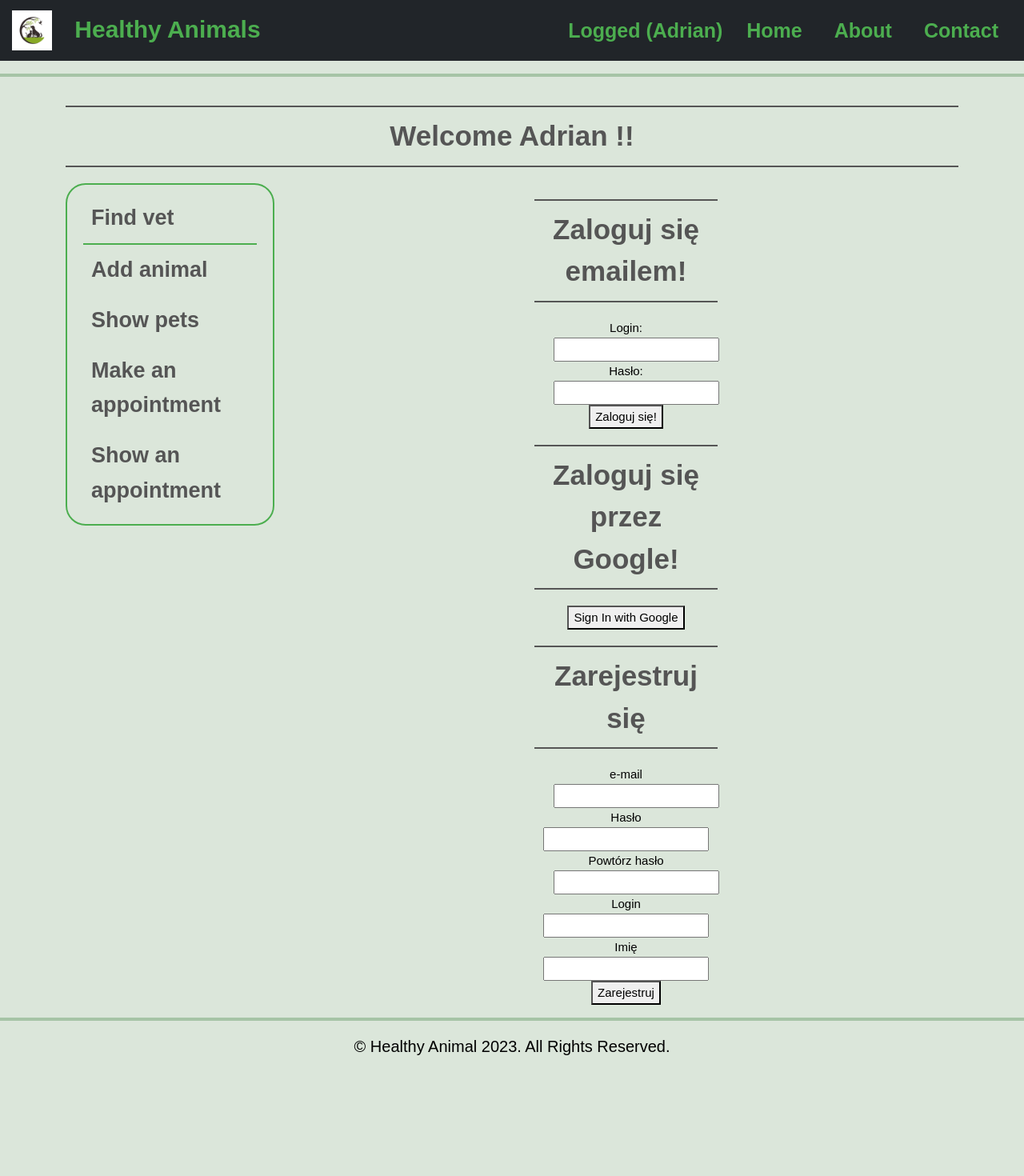
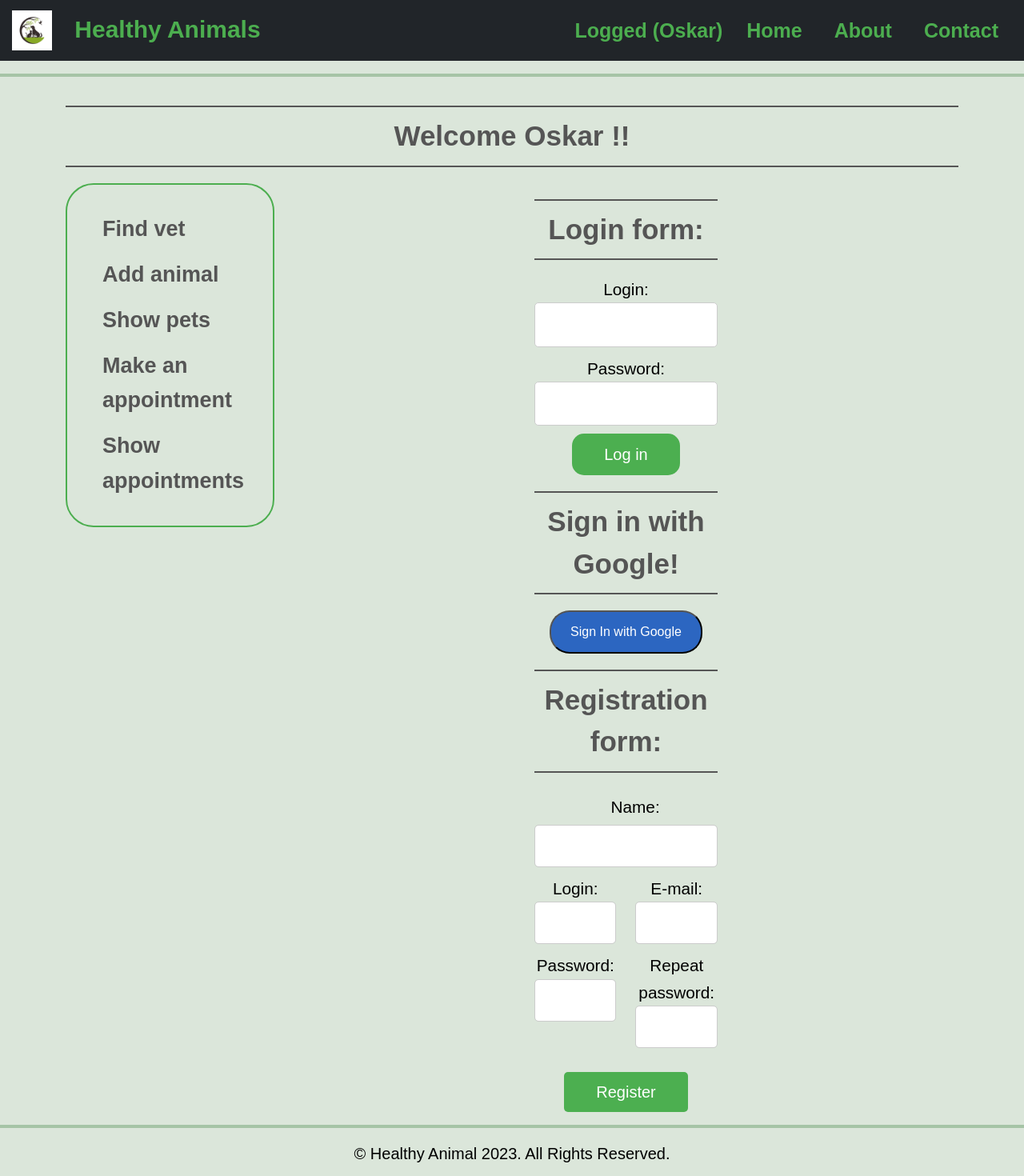
Before and after one commit to RoachOSL/HealthyAnimalsSite, a Vue app: page /login in a window 1280 px wide. Shown: the top 1470 px of the page at 80% size. Before the commit the page ends 1340 px from the top, so only its background shows below. Built offline with nearby package versions, Linux system fonts and the light colour scheme.

Commit message:
Quality of life improvements

```diff
--- a/src/App.vue
+++ b/src/App.vue
@@ -7,7 +7,7 @@ const loggedIn = true;
 </script>
 
 <script>
-const user_second = "Adrian";
+const user_second = "Oskar";
 
 export const user = user_second;
 </script>
--- a/src/assets/main.css
+++ b/src/assets/main.css
@@ -48,7 +48,8 @@ h6 {
   padding: 10px;
 }
 
-h2, h1 {
+h2,
+h1 {
   text-align: center;
   font-size: 35px;
   font-weight: bold;
@@ -86,7 +87,7 @@ li {
   color: darkgreen !important;
 }
 
-.navbar-text{
+.navbar-text {
   color: hsl(122, 39%, 49%) !important;
   font-size: 25px;
   padding: 5px 10px;
@@ -97,13 +98,123 @@ li {
   font-weight: bold;
 }
 
+.add-animal {
+  padding: 20px;
+  margin: 15px;
+  border-radius: 25px;
+  box-shadow: 0 0 40px rgba(0, 0, 0, 0.2);
+  font-size: 20px;
+  margin-bottom: 10px;
+  color: #555 !;
+}
+
+.add-animal input,
+.add-animal select {
+  margin-bottom: 10px;
+}
+
+#login-google {
+  background-color: #2c66c1;
+  color: white;
+  font-size: 16px;
+  padding: 12px 24px;
+  border-radius: 25px;
+  cursor: pointer;
+}
+
+#login-google:hover {
+  background-color: #143f86;
+}
+
+#login-google:focus {
+  outline: none;
+  box-shadow: 0px 0px 3px 3px rgba(66, 133, 244, 0.3);
+}
+
+button[type="submit"] {
+  font-size: 20px;
+}
+
+#logowanie input[type="email"],
+#logowanie input[type="password"] {
+  padding: 10px;
+  margin-bottom: 10px;
+  width: 100%;
+  border: 1px solid #ccc;
+  border-radius: 5px;
+}
+
+#logowanie button[type="submit"] {
+  padding: 10px;
+  padding-left: 40px;
+  padding-right: 40px;
+  margin-top: auto;
+  background-color: #4caf50;
+  color: #fff;
+  border: none;
+  border-radius: 15px;
+  cursor: pointer;
+}
+
+#logowanie button[type="submit"]:hover {
+  background-color: #3e8e41;
+}
+
+#register input[type="email"],
+#register input[type="password"],
+#register input[type="text"] {
+  padding: 10px;
+  margin-bottom: 10px;
+  width: 100%;
+  border: 1px solid #ccc;
+  border-radius: 5px;
+}
+
+#register button[type="submit"] {
+  padding: 10px;
+  padding-left: 40px;
+  padding-right: 40px;
+  margin-top: 20px;
+  background-color: #4caf50;
+  color: #fff;
+  border: none;
+  border-radius: 5px;
+  cursor: pointer;
+}
+
+#register button[type="submit"]:hover {
+  background-color: #3e8e41;
+}
+
+label,
+input[type="text"],
+input[type="name"],
+input[type="email"],
+input[type="password"] {
+  font-size: 1.3rem;
+}
+label[for="register-name"] {
+  font-size: 1.3rem;
+}
+
+.table thead th {
+  font-size: 28px;
+  font-weight: bold;
+  color: #555;
+  border-radius: 15px;
+}
+
+.table tbody td {
+  font-size: 24px;
+  color: #555;
+}
 
 
 
 .sidebar {
   border: 2px solid hsl(122, 39%, 49%);
-  border-radius: 25px;
-  padding: 10px;
+  border-radius: 35px;
+  padding: 27px;
 }
 
 .sidebar ul {
@@ -114,12 +225,38 @@ li {
 
 .sidebar a {
   display: block;
-  padding: 10px;
+  padding: 7px;
   color: #555;
   font-weight: bold;
   font-size: 27px;
 }
 
 .sidebar a:hover {
-  background-color: hsl(138, 85%, 35%);
+  background-color: hsl(137, 16%, 78%);
 }
+
+.sidebar-link {
+  color: #555;
+  font-size: 20px;
+  text-decoration: none;
+  padding: 5px 10px;
+  margin: 0 10px;
+}
+
+
+
+
+.addApoinment {
+  padding: 20px;
+  margin: 15px;
+  border-radius: 25px;
+  box-shadow: 0 0 40px rgba(0, 0, 0, 0.2);
+  font-size: 20px;
+  margin-bottom: 10px;
+  color: #555 !;
+}
+
+.addApoinment input,
+.addApoinment select {
+  margin-bottom: 10px;
+}
--- a/src/views/AboutView.vue
+++ b/src/views/AboutView.vue
@@ -1,7 +1,7 @@
 <template>
     <div class="container">
         <div class="row justify-content-center">
-            <div class="col-sm-8 col-md-8">
+            <div class="col-sm-10 col-md-10">
                 <h2>About Us</h2>
                 <p> We are a team of experienced veterinarians and animal lovers who are passionate about animals
                     and committed to ensuring that they receive the best possible care. With years of experience and a deep
@@ -22,7 +22,7 @@
 
     <div class="container">
         <div class="row justify-content-center">
-            <div class="col-sm-8 col-md-8">
+            <div class="col-sm-10 col-md-10">
                 <h2>Our Services</h2>
                 <p>We offer a wide range of services to meet all of your pet care needs, including:</p>
                 <ul>
--- a/src/views/ContactView.vue
+++ b/src/views/ContactView.vue
@@ -2,7 +2,7 @@
 <template>
     <div class="container">
         <div class="row justify-content-center">
-            <div class="col-sm-8 col-md-8">
+            <div class="col-sm-9 col-md-9">
                 <h2>Contact Us</h2>
                 <p>Thank you for considering Healthy Animal for your pet care needs. Our team of experts is always available
                     to answer your questions, provide advice, and schedule appointments for your pets. Whether you need to
@@ -18,7 +18,7 @@
     </div>
 
     <div class="container">
-        <div class="col-md-8 mx-auto">
+        <div class="col-sm-9 col-md-9 mx-auto">
             <form class="row g-3" action="https://formsubmit.co/45e01e9003d1f20987ad6f09a49af148" method="POST">
                 <!-- Honeypot -->
                 <input type="text" name="_honey" style="display: none">
@@ -37,6 +37,9 @@
                     <input type="email" class="form-control" name="E-mail:" id="emailInfo" required>
                 </div>
                 <div class="col-md-12">
+                    <input type="file" name="attachment" accept="audio/*">
+                </div>
+                <div class="col-md-12">
                     <label for="message">Message:</label>
                     <textarea class="form-control" name="Comments,&nbsp;questions:" id="message" rows="5"
                         required></textarea>
--- a/src/views/LoggedContent.vue
+++ b/src/views/LoggedContent.vue
@@ -29,19 +29,19 @@ export default {
             <div class="sidebar">
                 <ul>
                     <li>
-                        <RouterLink class="router-link" to="">Find vet</RouterLink>
+                        <RouterLink class="sidebar-link" to="/">Find vet</RouterLink>
                     </li>
                     <li>
-                        <RouterLink class="router-link" to="/addAnimal">Add animal</RouterLink>
+                        <RouterLink class="sidebar-link" to="/addAnimal">Add animal</RouterLink>
                     </li>
                     <li>
-                        <RouterLink class="router-link" to="/showPets">Show pets</RouterLink>
+                        <RouterLink class="sidebar-link" to="/showPets">Show pets</RouterLink>
                     </li>
                     <li>
-                        <RouterLink class="router-link" to="/makeAppointment">Make an appointment</RouterLink>
+                        <RouterLink class="sidebar-link" to="/makeAppointment">Make an appointment</RouterLink>
                     </li>
                     <li>
-                        <RouterLink class="router-link" to="/showAppointment">Show an appointment</RouterLink>
+                        <RouterLink class="sidebar-link" to="/showAppointment">Show appointments</RouterLink>
                     </li>
                 </ul>
             </div>
--- a/src/views/Login.vue
+++ b/src/views/Login.vue
@@ -2,47 +2,55 @@
 
 </script>
 
-
-
 <template>
     <div class="container col-sm-4 col-md-4 text-center">
-        <h1>Zaloguj się emailem!</h1>
+        <h1>Login form:</h1>
         <form id="logowanie">
-            <div class="container">
-                <label for="login-logowanie">Login: </label><input type="email" id="login-logowanie" name="login" required>
-            </div>
-            <div class="container">
-                <label for="password-logowanie">Hasło: </label><input type="password" id="password-logowanie"
-                    name="password" required>
-            </div>
-            <div class="container">
-                <button type="submit">Zaloguj się!</button>
+            <div class="row">
+                <div class="col-sm-12 col-md-12">
+                    <label for="login-logowanie">Login: </label><input type="email" id="login-logowanie" name="login"
+                        required>
+                </div>
+                <div class="col-sm-12 col-md-12">
+                    <label for="password-logowanie">Password: </label><input type="password" id="password-logowanie"
+                        name="password" required>
+                </div>
+                <div class="col-sm-12 col-md-12">
+                    <button type="submit">Log in</button>
+                </div>
             </div>
         </form>
 
-        <h1>Zaloguj się przez Google!</h1>
-        <button id="zaloguj-google">Sign In with Google</button>
+        <h1>Sign in with Google!</h1>
+        <button id="login-google">Sign In with Google</button>
 
-        <h1>Zarejestruj się</h1>
-
+        <h1>Registration form:</h1>
 
         <form id="register">
-            <div class="container">
-                <label for="register-email">e-mail</label><input type="email" id="register-email" name="register-email">
+            <div class="row">
+                <div class="col-sm-12 col-md-12">
+                    <label for="register-name" class="col-sm-2 col-form-label">Name:</label>
+                    <input type="text" class="form-control" id="register-name" name="register-name" required>
+                </div>
+                <div class="col-md-6 col-sm-6">
+                    <label for="register-login">Login:</label>
+                    <input type="text" class="form-control" id="register-login" name="register-login" required>
+                </div>
+                <div class="col-md-6 col-sm-6">
+                    <label for="register-email">E-mail:</label>
+                    <input type="email" class="form-control" id="register-email" name="register-email" required>
+                </div>
+                <div class="col-md-6 col-sm-6">
+                    <label for="register-password">Password:</label>
+                    <input type="password" class="form-control" id="register-password" name="register-password" required>
+                </div>
+                <div class="col-md-6 col-sm-6">
+                    <label for="register-password-repeat">Repeat password:</label>
+                    <input type="password" class="form-control" id="register-password-repeat"
+                        name="register-password-repeat" required>
+                </div>
             </div>
-            <label for="register-password">Hasło</label><input type="password" id="register-password"
-                name="register-password">
-            <br>
-            <div class="container">
-                <label for="register-password-repeat">Powtórz hasło</label><input type="password" id="register-password-repeat"
-                    name="register-password-repeat">
-            </div>
-            <label for="register-login">Login</label><input type="text" id="register-login" name="register-login">
-            <br>
-            <label for="register-name">Imię</label><input type="text" id="register-name" name="register-name">
-            <br>
-            <button type="submit">Zarejestruj</button>
+            <button type="submit" class="btn btn-primary">Register</button>
         </form>
-
     </div>
 </template>
--- a/src/views/addAnimal.vue
+++ b/src/views/addAnimal.vue
@@ -1,6 +1,7 @@
 <template>
     <div class="container">
         <form>
+            <div class="add-animal">
                 <div class="row">
                     <div class="col-md-8">
                         <div class="form-group">
@@ -31,6 +32,7 @@
                         <button type="submit" class="btn btn-primary">Add Animal</button>
                     </div>
                 </div>
+            </div>
         </form>
     </div>
 </template>
--- a/src/views/makeAppointment.vue
+++ b/src/views/makeAppointment.vue
@@ -2,6 +2,9 @@
     <div class="container">
         <h2>Add Appointment</h2>
         <form>
+            <div class="row">
+                <div class="addApoinment">
+                    <div class="col-md-8">
                         <div class="form-group">
                             <label for="name">Name:</label>
                             <input type="text" class="form-control" id="name" placeholder="Enter name" required>
@@ -15,6 +18,9 @@
                             <input type="text" class="form-control" id="vet" placeholder="Enter vet name" required>
                         </div>
                         <button type="submit" class="btn btn-primary">Submit</button>
+                    </div>
+                </div>
+            </div>
         </form>
     </div>
 </template>
--- a/src/views/showAppointment.vue
+++ b/src/views/showAppointment.vue
@@ -1,66 +1,68 @@
 <template>
   <div class="container">
-   <h2>List of Pets</h2>
+    <h2>List of Appointments</h2>
     <div class="row">
-     <div class="col-md-8">
+      <div class="col-md-12">
         <table class="table">
           <thead>
             <tr>
-             <th>Name</th>
-             <th>Type</th>
-             <th>Age</th>
+              <th>Animal</th>
+              <th>Date</th>
+              <th>Vet Name</th>
             </tr>
           </thead>
           <tbody>
-           <tr v-for="pet in pets" :key="pet.id">
-             <td>{{ pet.name }}</td>
-             <td>{{ pet.type }}</td>
-             <td>{{ pet.age }}</td>
+            <tr v-for="appointment in appointments" :key="appointment.id">
+              <td>{{ appointment.animal }}</td>
+              <td>{{ appointment.date }}</td>
+              <td>{{ appointment.vet }}</td>
             </tr>
           </tbody>
         </table>
       </div>
     </div>
   </div>
+</template>
 
-</template>
 <script>
 export default {
-   name: "PetList",
+  name: "AppointmentList",
   data() {
     return {
-       newPet: {
-         name: "",
-         type: "",
-         age: null,
+      newAppointment: {
+        animal: "",
+        date: "",
+        vet: "",
       },
-       pets: [{
-         name: "Oskar",
-         type: "Dog",
-         age: 18,
-       }],
+      appointments: [
+        {
+          animal: "Rufik",
+          date: "11.05.2023",
+          vet: "Franciszek",
+        },
+      ],
     };
   },
   created() {
-     this.getPets();
+    this.getAppointments();
   },
   methods: {
-     async addPet() {
+    async addAppointment() {
       const db = firebase.firestore();
-       const petRef = db.collection("pets").doc();
-       this.newPet.id = petRef.id;
-       await petRef.set(this.newPet);
-       this.newPet = {
-         name: "",
-         type: "",
-         age: null,
+      const appointmentRef = db.collection("appointments").doc();
+      this.newAppointment.id = appointmentRef.id;
+      await appointmentRef.set(this.newAppointment);
+      this.newAppointment = {
+        animal: "",
+        date: "",
+        vet: "",
       };
-       this.getPets();
+      this.getAppointments();
     },
-     async getPets() {
+    async getAppointments() {
       const db = firebase.firestore();
-       const petCollection = await db.collection("pets").get();
-       this.pets = petCollection.docs.map((doc) => doc.data());
+      const appointmentCollection = await db.collection("appointments").get();
+      this.appointments = appointmentCollection.docs.map((doc) => doc.data());
     },
   },
 };
--- a/src/views/showPets.vue
+++ b/src/views/showPets.vue
@@ -1,8 +1,9 @@
+
 <template>
   <div class="container">
     <h2>List of Pets</h2>
     <div class="row">
-      <div class="col-md-8">
+      <div class="col-md-12">
         <table class="table">
           <thead>
             <tr>
@@ -22,7 +23,6 @@
       </div>
     </div>
   </div>
-
 </template>
 <script>
 export default {
```
Also changed, not shown: index.html (line endings or trailing spaces). Lines whose indentation alone changed are shown as unchanged.
